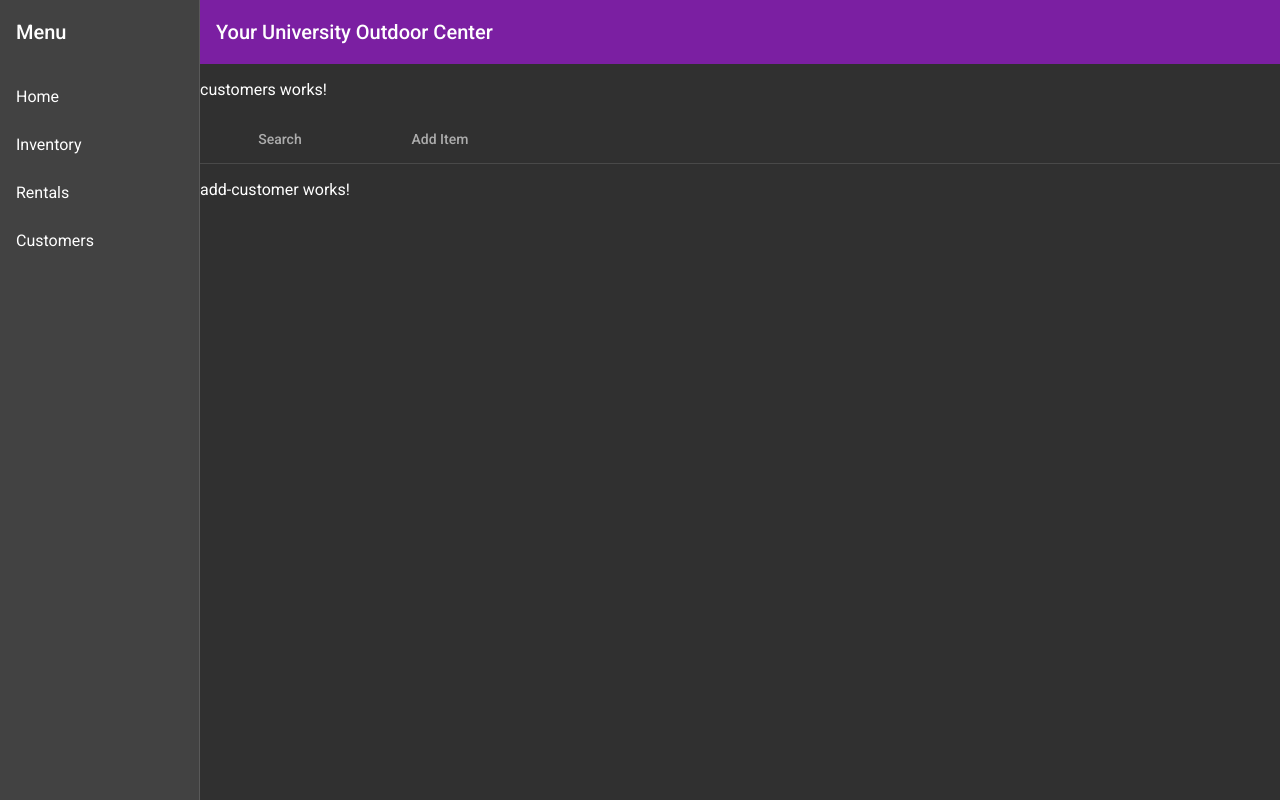
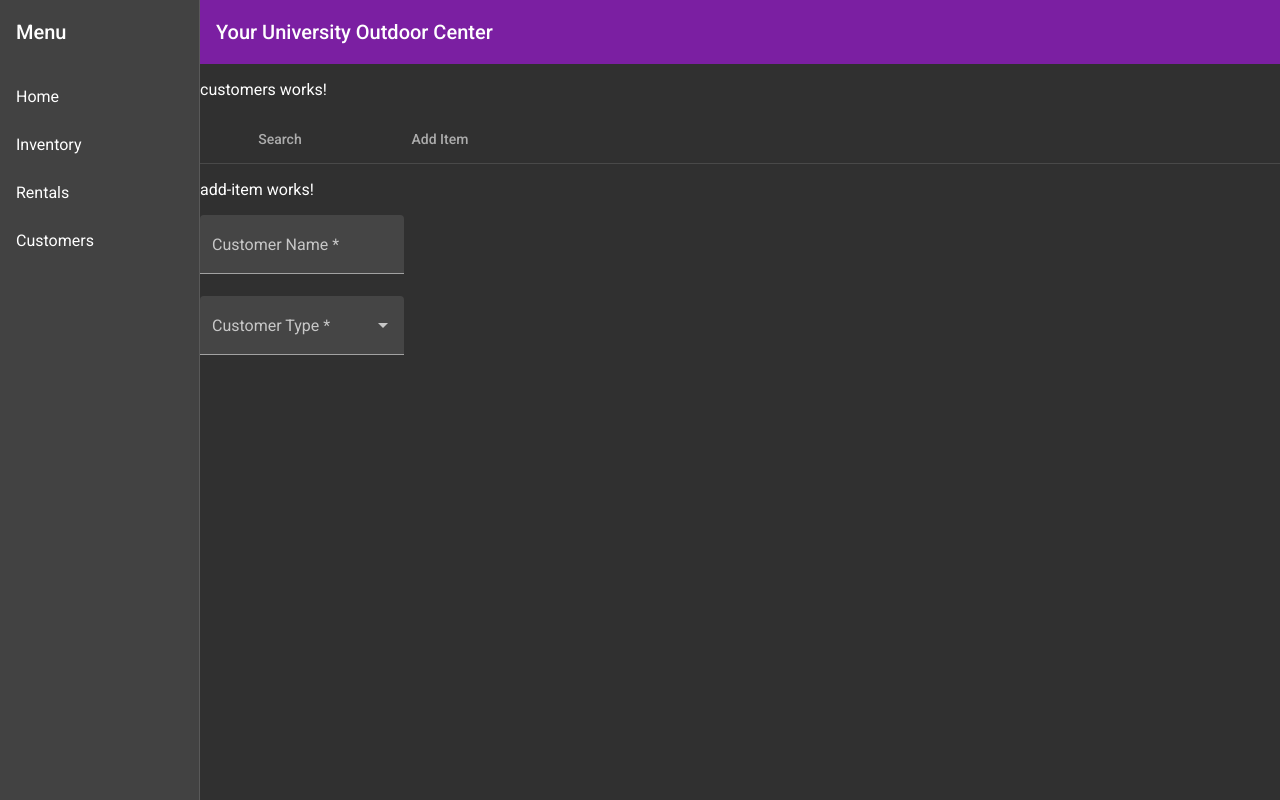
Before and after one commit to cjlaflamme1/OutdoorGearCloset, an Angular app in the folder client/: page /customers/add in a window 1280 px wide. Built offline with nearby package versions, Linux system fonts and the light colour scheme; no server answers.

Commit message:
customer type demo added

```diff
--- a/client/src/app/customers/add-customer/add-customer.component.html
+++ b/client/src/app/customers/add-customer/add-customer.component.html
@@ -1 +1,30 @@
-<p>add-customer works!</p>
+<p>add-item works!</p>
+<div class="add-item-container">
+    <form [formGroup]="addItem">
+        <div>
+            <div>
+                <mat-form-field appearance="fill"
+                [floatLabel]='floatLabelControl.value'>
+                <mat-label>Customer Name</mat-label>
+                <input matInput placeholder="Customer Name" required>
+            </mat-form-field>
+
+            </div>
+
+            <div>
+                <mat-form-field appearance="fill"
+                [floatLabel]="floatLabelControl.value">
+              <mat-select required>
+                <mat-option value="Student">Student</mat-option>
+                <mat-option value="Alumni">Alumni</mat-option>
+                <mat-option value="Faculty">Faculty</mat-option>
+                <mat-option value="Employee">Employee</mat-option>
+                <mat-option value="VIP">VIP</mat-option>
+              </mat-select>
+              <mat-label>Customer Type</mat-label>
+            </mat-form-field>
+            </div>
+        </div>
+
+    </form>
+</div>
--- a/client/src/app/customers/add-customer/add-customer.component.ts
+++ b/client/src/app/customers/add-customer/add-customer.component.ts
@@ -1,4 +1,5 @@
 import { Component, OnInit } from '@angular/core';
+import { FormBuilder, FormControl, FormGroup } from '@angular/forms';
 
 @Component({
   selector: 'app-add-customer',
@@ -6,9 +7,14 @@ import { Component, OnInit } from '@angular/core';
   styleUrls: ['./add-customer.component.scss']
 })
 export class AddCustomerComponent implements OnInit {
+  addItem: FormGroup;
+  floatLabelControl = new FormControl('auto');
 
-  constructor() { }
-
+  constructor(fb: FormBuilder) {
+    this.addItem = fb.group({
+      floatLabel: this.floatLabelControl
+    });
+  }
   ngOnInit(): void {
   }
 
```
